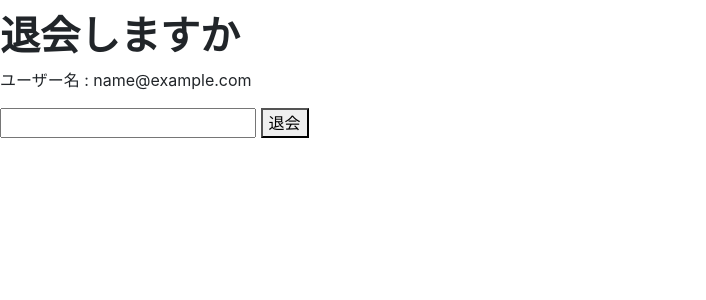
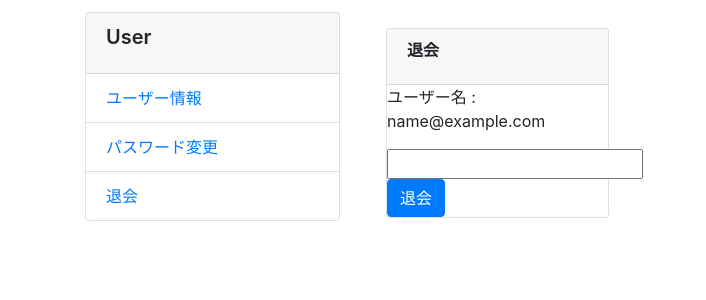
Before and after one commit to s10akir/cocktail, a Django app: page /user/withdrawal/ in a window 1280 px wide. Shown: the part 78-378 px from the top of the page, without its empty margins (0-706 px from the left). Run offline with Django 3.2, Linux system fonts and the light colour scheme; the visitor is signed in with stand-in values (Sample User, id 1); style sheets or scripts are compiled from the project's sources; some libraries are stand-ins or nearby versions.

Commit message:
[add] #294 @9 正常処理アラートの追加と遷移先の変更

```diff
--- a/src/user/templates/layout.html
+++ b/src/user/templates/layout.html
@@ -15,8 +15,9 @@
         </ul>
       </div>
     </div>
-      <div class="col">
+    <div class="col-sm-12 col-md-3 order-last order-md-first">
       {% block element %}
+        {{ element }}
       {% endblock %}
     </div>
   </div>
--- a/src/user/templates/withdrawal.html
+++ b/src/user/templates/withdrawal.html
@@ -1,7 +1,10 @@
-{% extends 'base.html' %}
+{% extends 'layout.html' %}
 
-{% block content %}
-    <h1>退会しますか</h1>
+{% block element %}
+<div class="card m-3">
+    <div class="card-header">
+        <h6 class="card-title">退会</h6>
+    </div>
     <form action="" method="POST">
         {% csrf_token %}
         <p>ユーザー名 : {{ user.email }}</p>
@@ -9,7 +12,29 @@
             <p>{{ error }}</p>
         {% endfor %}
         {{ form.password }}
-        <button type="submit">退会</button>
-        <input type="hidden" name="next" value="{{ next }}" />
+        <button type="button" class="btn btn-primary" data-toggle="modal" data-target="#confirmDialog">
+            退会
+        </button>
+        <div class="modal" id="confirmDialog" tabindex="-1" role="dialog" aria-labelledby="exampleModalLongTitle" aria-hidden="true">
+            <div class="modal-dialog">
+                <div class="modal-content">
+                    <div class="modal-header">
+                        <h5 class="modal-title" id="exampleModalLongTitle">退会処理</h5>
+                        <button type="button" class="close" data-dismiss="modal" aria-label="閉じる">
+                            <span aria-hidden="true">&times;</span>
+                        </button>
+                    </div>
+                    <div class="modal-body">
+                        本当に退会してよろしいでしょうか？
+                    </div>
+                    <div class="modal-footer">
+                        <button type="button" class="btn btn-secondary" data-dismiss="modal">閉じる</button>
+                        <button type="submit" class="btn btn-primary">変更を保存</button>
+                        <input type="hidden" name="next" value="{{ next }}" />
+                    </div>
+                </div>
+            </div>
+        </div>
     </form>
+</div>
 {% endblock %}
--- a/src/user/urls.py
+++ b/src/user/urls.py
@@ -23,5 +23,8 @@ urlpatterns = [
     path('withdrawal/', views.withdrawal, name='withdrawal'),
     path('withdrew/', views.withdrew, name='withdrew'),
     path('update-information/', views.updateInfo, name='update-information'),
-    path('updated-information/', views.updatedInfo, name='updated-information')
+    path('updated-information/', views.updatedInfo, name='updated-information'),
+    path('account/', views.updateInfo, name='account'),
+    path('password/', views.PasswordChange.as_view(), name='password'),
+    path('withdrawal/', views.withdrawal, name='withdrawal'),
 ]
--- a/src/user/views.py
+++ b/src/user/views.py
@@ -1,4 +1,4 @@
-from django.contrib.auth import authenticate
+from django.contrib.auth import authenticate, update_session_auth_hash
 from django.contrib.auth.decorators import login_required
 from django.contrib.auth.mixins import LoginRequiredMixin
 from django.contrib.auth.views import (
@@ -45,7 +45,17 @@ class Login(LoginView):
 class PasswordChange(LoginRequiredMixin, PasswordChangeView):
     template_name = 'password-change.html'
     form_class = PasswordUpdateForm
-    success_url = reverse_lazy('user:password-change-done')
+    success_url = reverse_lazy('user:account')
+    alert_flag = True
+
+    def form_valid(self, form):
+        form.save()
+        context = {
+            'form': form,
+            'alert_flag': self.alert_flag
+        }
+        update_session_auth_hash(self.request, form.user)
+        return render(self.request, 'password-change.html', context)
 
 
 class PasswordChangeDone(LoginRequiredMixin, PasswordChangeDoneView):
@@ -81,7 +91,7 @@ def withdrawal(request):
             if user is not None:
                 user.is_active = False
                 user.save()
-                return redirect('/user/withdrew')
+                return redirect('/')
             else:
                 form.add_error(None, 'The password is incorrect.')
     else:
@@ -106,7 +116,12 @@ def updateInfo(request):
                 )
             else:
                 form.save()
-                return redirect('/user/updated-information')
+                alert_flag = True
+                context = {
+                    'form': form,
+                    'alert_flag': alert_flag
+                }
+                return render(request, 'update-information.html', context)
     elif request.method == 'GET':
         form = UpdateInfoForm(instance=request.user)
     return render(request, 'update-information.html', {'form': form})
```
Also changed, not shown: src/user/templates/password-change.html (+15 -2 lines), src/user/templates/update-information.html (+16 -4 lines). Lines whose indentation alone changed are shown as unchanged.
